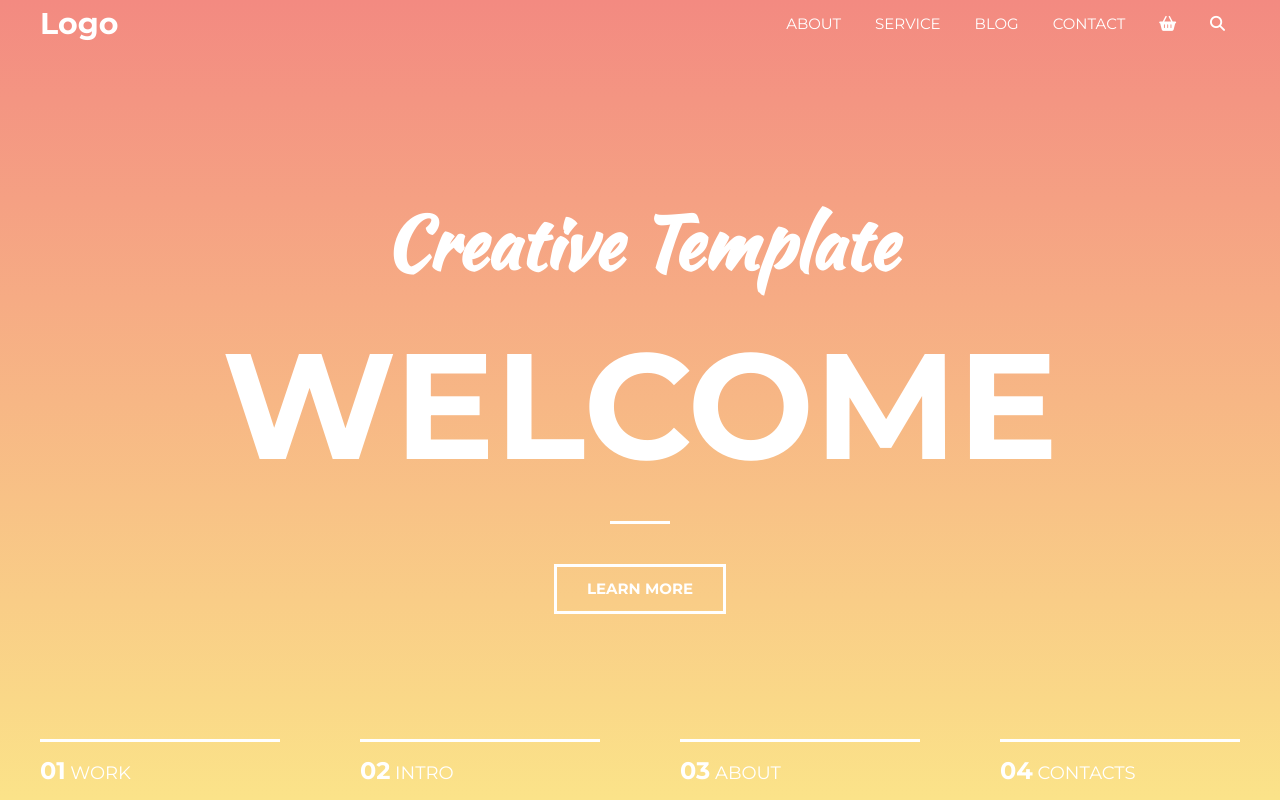
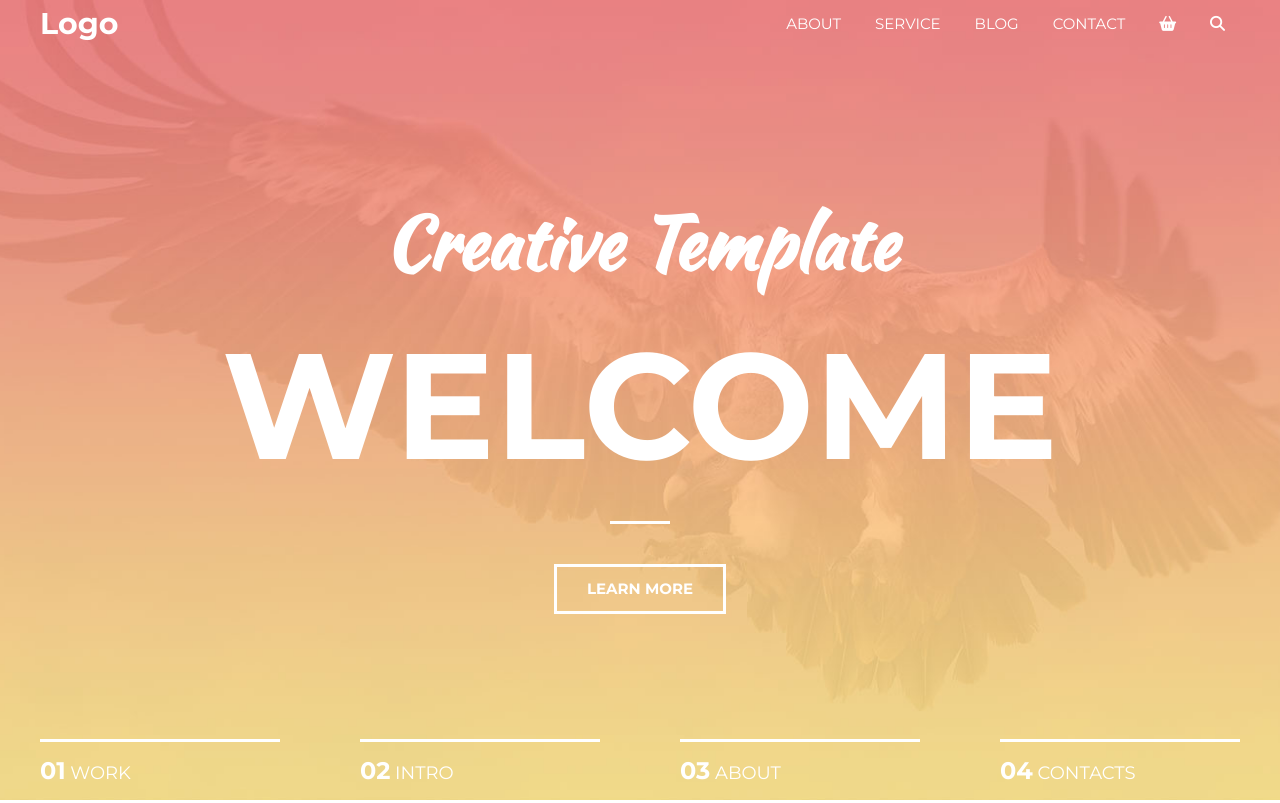
Before and after one commit to wwwAJua/Project-WELCOM, a plain HTML site: page index.html in a window 1280 px wide. Shown: the top 803 px of the page. Drawn offline with nearby package versions, Linux system fonts and the light colour scheme.

Commit message:
Update style.css
background intro

```diff
--- a/style.css
+++ b/style.css
@@ -45,9 +45,9 @@ hr {
     width: 100%;
 	 height: 100vh;
 	 min-height: 568px;
-    /*background: url(./images/bg_intro.png) center no-repeat;
-    background-size: cover;*/
-    background-image: linear-gradient(0deg, #fbe389 0%,#f38a81 100%);
+    background: url(./images/intro.jpg) center no-repeat;
+    background-size: cover;
+    /*background-image: linear-gradient(0deg, #fbe389 0%,#f38a81 100%);*/
 }
 
 .intro_inner {
```
